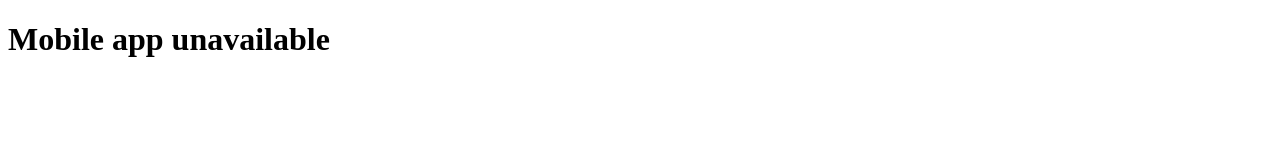
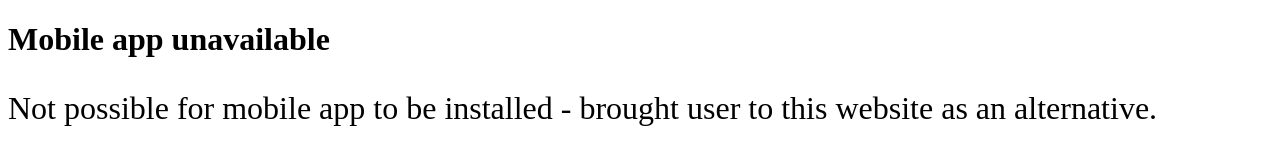
Before and after one commit to seanp30/firebasedynamiclinks, a plain HTML site: page appunavailable.html in a window 1280 px wide. Drawn offline with Linux system fonts and the light colour scheme.

Commit message:
fix missing single quote from paragraph tag

```diff
--- a/appunavailable.html
+++ b/appunavailable.html
@@ -18,6 +18,6 @@
 </head>
 <body>
 <h1>Mobile app unavailable</h1>
-<p style='font-size: 2rem;>Not possible for mobile app to be installed - brought user to this website as an alternative.</p>
+<p style='font-size: 2rem;'>Not possible for mobile app to be installed - brought user to this website as an alternative.</p>
 </body>
 </html>
```
